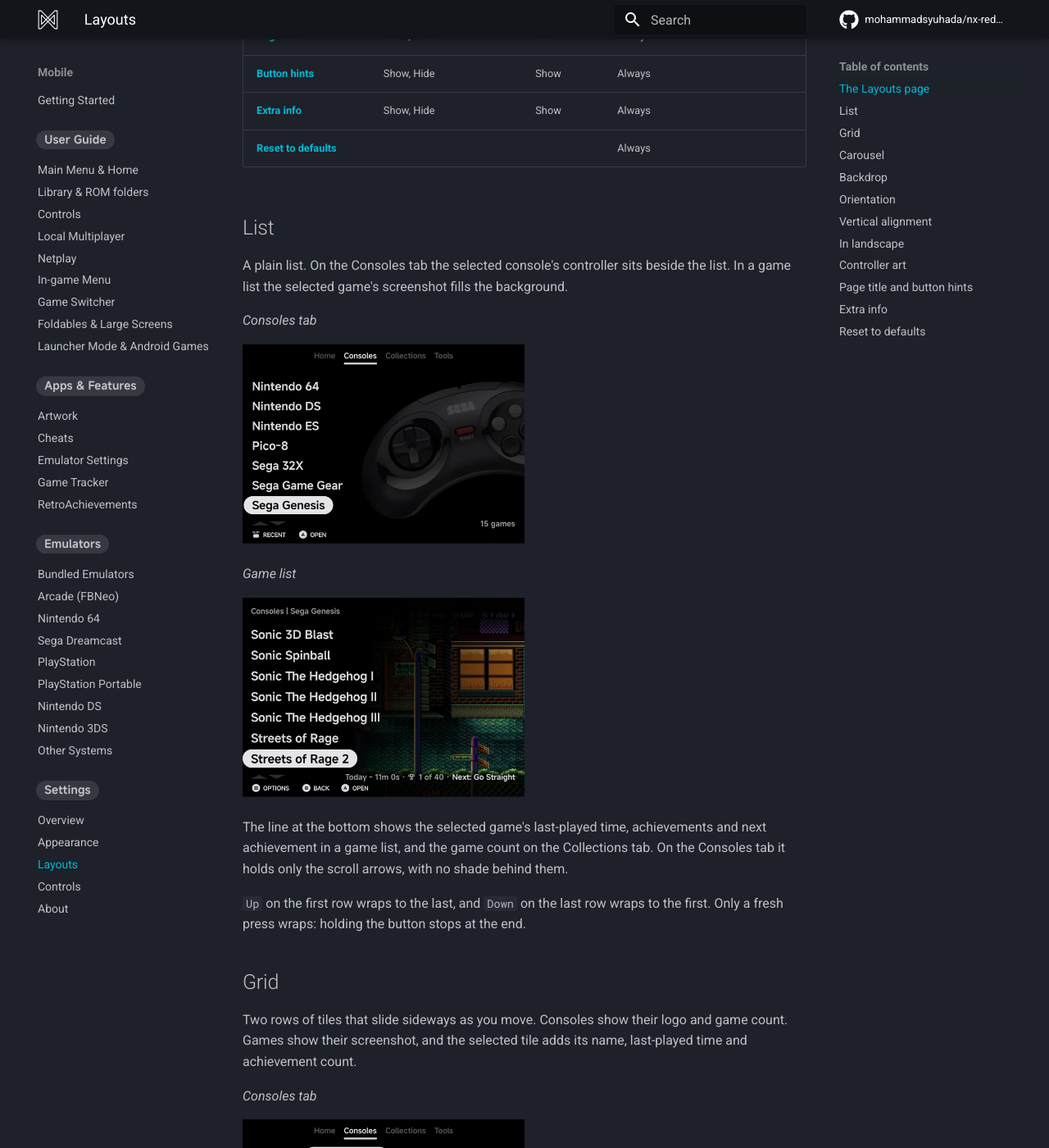
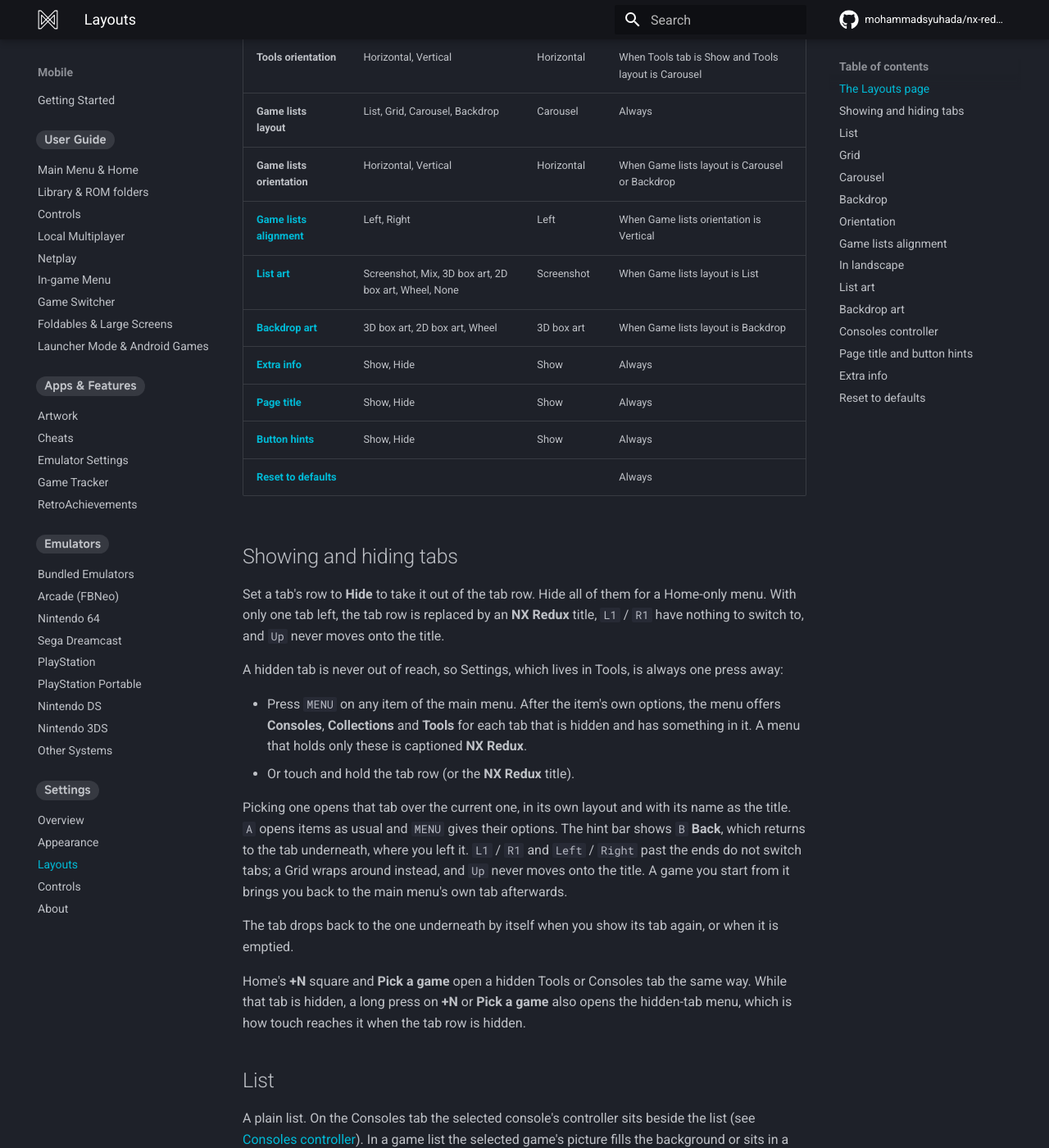
Before and after one commit to mohammadsyuhada/nx-redux-docs, an MkDocs documentation site: the page built from docs/mobile/layouts.md, in a window 1280 px wide and 1400 px high, scrolled down 1663 px. Shown: the whole window at 82% size. Built offline with MkDocs 1.6.1 and Material for MkDocs 9.7.7, drawn with Linux system fonts in a browser that asks for light colours; comment, search, counter and statistics services are not loaded; some of the changed text lies outside the part shown.

Commit message:
docs(mobile): Layouts parity: tab Show/Hide, hidden tabs, Consoles controller, List art, Backdrop art, shelves, context menu
Co-Authored-By: Claude Sonnet 5.5 <noreply@anthropic.com>

```diff
--- a/docs/mobile/layouts.md
+++ b/docs/mobile/layouts.md
@@ -2,8 +2,9 @@
 
 The Consoles, Collections and Tools tabs, and every game list, can each be
 drawn in their own style. Pick them in **Tools → Settings → Layouts**, which
-also lets you hide the page title, the button hints and the game stats. Home
-has its own layout, set here too, and comes in List, Grid or Carousel.
+also lets you hide tabs, pick what shows behind consoles and beside games,
+and hide the page title, the button hints and the game stats. Home has its own
+layout, set here too, and comes in List, Grid or Carousel.
 
 | Style | Tabs | Game lists | In short |
 | --- | :---: | :---: | --- |
@@ -20,32 +21,71 @@ Home and Tools use **Grid**.
 ![Layouts page](../assets/screenshots/mobile/settings-layouts.webp)
 
 `Right` and `A` step the highlighted row to its next value, and `Left` to
-the previous one. Some rows
-only show when they apply.
+the previous one. Some rows only show when they apply. When a change adds or
+removes rows, the highlight stays on the row you changed.
 
 | Row | Values | Default | Shows |
 | --- | --- | --- | --- |
-| **Home** | List, Grid, Carousel | Grid | Always |
-| **Consoles** | List, Grid, Carousel | Carousel | Always |
-| **Consoles orientation** | Horizontal, Vertical | Horizontal | When Consoles is Carousel |
-| **Collections** | List, Grid, Carousel | Carousel | Always |
-| **Collections orientation** | Horizontal, Vertical | Horizontal | When Collections is Carousel |
-| **Tools** | List, Grid, Carousel | Grid | Always |
-| **Tools orientation** | Horizontal, Vertical | Horizontal | When Tools is Carousel |
-| **Game lists** | List, Grid, Carousel, Backdrop | Carousel | Always |
-| **Game lists orientation** | Horizontal, Vertical | Horizontal | When Game lists is Carousel or Backdrop |
-| **Vertical alignment** | Left, Right | Left | When Game lists orientation is Vertical |
-| **Controller** | Show, Hide | Show | Always |
+| [**Home tab**](#showing-and-hiding-tabs) | Show, Hide | Show | Always |
+| **Home layout** | List, Grid, Carousel | Grid | When Home tab is Show |
+| [**Consoles tab**](#showing-and-hiding-tabs) | Show, Hide | Show | Always |
+| **Consoles layout** | List, Grid, Carousel | Carousel | When Consoles tab is Show |
+| **Consoles orientation** | Horizontal, Vertical | Horizontal | When Consoles tab is Show and Consoles layout is Carousel |
+| [**Consoles controller**](#consoles-controller) | Controller, Background, None | Controller | When Consoles tab is Show |
+| [**Collections tab**](#showing-and-hiding-tabs) | Show, Hide | Show | Always |
+| **Collections layout** | List, Grid, Carousel | Carousel | When Collections tab is Show |
+| **Collections orientation** | Horizontal, Vertical | Horizontal | When Collections tab is Show and Collections layout is Carousel |
+| [**Tools tab**](#showing-and-hiding-tabs) | Show, Hide | Show | Always |
+| **Tools layout** | List, Grid, Carousel | Grid | When Tools tab is Show |
+| **Tools orientation** | Horizontal, Vertical | Horizontal | When Tools tab is Show and Tools layout is Carousel |
+| **Game lists layout** | List, Grid, Carousel, Backdrop | Carousel | Always |
+| **Game lists orientation** | Horizontal, Vertical | Horizontal | When Game lists layout is Carousel or Backdrop |
+| [**Game lists alignment**](#game-lists-alignment) | Left, Right | Left | When Game lists orientation is Vertical |
+| [**List art**](#list-art) | Screenshot, Mix, 3D box art, 2D box art, Wheel, None | Screenshot | When Game lists layout is List |
+| [**Backdrop art**](#backdrop-art) | 3D box art, 2D box art, Wheel | 3D box art | When Game lists layout is Backdrop |
+| [**Extra info**](#extra-info) | Show, Hide | Show | Always |
 | [**Page title**](#page-title-and-button-hints) | Show, Hide | Show | Always |
 | [**Button hints**](#page-title-and-button-hints) | Show, Hide | Show | Always |
-| [**Extra info**](#extra-info) | Show, Hide | Show | Always |
 | [**Reset to defaults**](#reset-to-defaults) | | | Always |
+
+## Showing and hiding tabs
+
+Set a tab's row to **Hide** to take it out of the tab row. Hide all of them
+for a Home-only menu. With only one tab left, the tab row is replaced by an
+**NX Redux** title, `L1` / `R1` have nothing to switch to, and `Up` never
+moves onto the title.
+
+A hidden tab is never out of reach, so Settings, which lives in Tools, is
+always one press away:
+
+- Press `MENU` on any item of the main menu. After the item's own options,
+  the menu offers **Consoles**, **Collections** and **Tools** for each tab
+  that is hidden and has something in it. A menu that holds only these is
+  captioned **NX Redux**.
+- Or touch and hold the tab row (or the **NX Redux** title).
+
+Picking one opens that tab over the current one, in its own layout and with
+its name as the title. `A` opens items as usual and `MENU` gives their
+options. The hint bar shows `B` **Back**, which returns to the tab
+underneath, where you left it. `L1` / `R1` and `Left` / `Right` past the ends
+do not switch tabs; a Grid wraps around instead, and `Up` never moves onto
+the title. A game you start from it brings you back to the main menu's own
+tab afterwards.
+
+The tab drops back to the one underneath by itself when you show its tab
+again, or when it is emptied.
+
+Home's **+N** square and **Pick a game** open a hidden Tools or Consoles tab
+the same way. While that tab is hidden, a long press on **+N** or **Pick a
+game** also opens the hidden-tab menu, which is how touch reaches it when the
+tab row is hidden.
 
 ## List
 
 A plain list. On the Consoles tab the selected console's controller sits
-beside the list. In a game list the selected game's screenshot fills the
-background.
+beside the list (see [Consoles controller](#consoles-controller)). In a game
+list the selected game's picture fills the background or sits in a box (see
+[List art](#list-art)).
 
 *Consoles tab*
 
@@ -125,10 +165,10 @@ goes to the last and `Down` on the last to the first, on a fresh press only.
 
 </div>
 
-## Vertical alignment
+## Game lists alignment
 
 In a vertical game list the stack sits on the left and the details on the
-right. Set **Vertical alignment** to **Right** to swap the sides.
+right. Set **Game lists alignment** to **Right** to swap the sides.
 
 <div class="grid" markdown>
 
@@ -171,10 +211,37 @@ These are the Carousel and Backdrop game lists, both Horizontal.
 
 </div>
 
-## Controller art
+## List art
 
-The Consoles tab shows each console's controller behind it in the List and
-Carousel styles. Set **Controller** to **Hide** for plain logos.
+The picture a game list shows in the List style:
+
+- **Screenshot** (default): the game's screenshot fills the background.
+- **Mix**, **3D box art**, **2D box art** or **Wheel**: that picture, whole,
+  in a box on the right. The game names always stop short of the box.
+- **None**: no picture and no background on any List-style list below the
+  tabs, game lists and collections alike.
+
+A game without the picture you picked shows its screenshot full-screen
+instead. Mix, 2D box art and Wheel come from [Artwork](artwork.md).
+
+## Backdrop art
+
+The box in a Backdrop row: **3D box art** (default), **2D box art** or
+**Wheel**. A wheel keeps its own shape instead of being cut into a case. A
+game without that picture shows its 3D box art, else a placeholder box. The
+background stays the screenshot.
+
+## Consoles controller
+
+What shows behind the Consoles tab:
+
+- **Controller** (default): each console's controller behind it, in the List
+  and Carousel styles.
+- **Background**: no controller. In the List style the selected console's
+  own picture, `Roms/<console>/.media/bg.png`, fills the background as a game
+  list's screenshot does. A console without one shows plain black. Carousel
+  is plain.
+- **None**: no controller and no background: a plain list on black.
 
 ## Page title and button hints
 
@@ -223,9 +290,10 @@ count stays, and the [Game Switcher](game-switcher.md), the
 ## Reset to defaults
 
 **Reset to defaults** puts every row on the Layouts page back to its
-default: each tab's style and orientation, the game lists' style,
-orientation and alignment, **Controller**, **Page title**,
-**Button hints** and **Extra info**. It does not ask first.
+default: every tab shown, each tab's layout and orientation, the game
+lists' layout, orientation and alignment, **Consoles controller**,
+**List art**, **Backdrop art**, **Extra info**, **Page title** and
+**Button hints**. It does not ask first.
 
 ??? info "Games without artwork"
     A game with no screenshot or box art gets a generated abstract picture,
```
Also changed, not shown: docs/mobile/artwork.md (+2 -1 lines), docs/mobile/controls.md (+1 -1 lines), docs/mobile/foldables.md (+8 -6 lines), docs/mobile/main-menu.md (+49 -18 lines).
